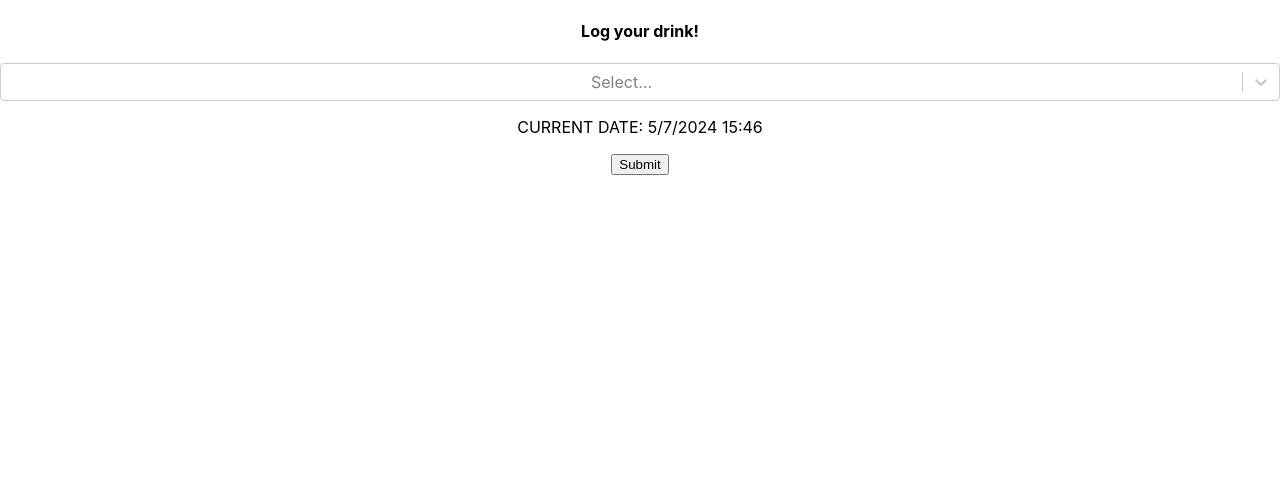
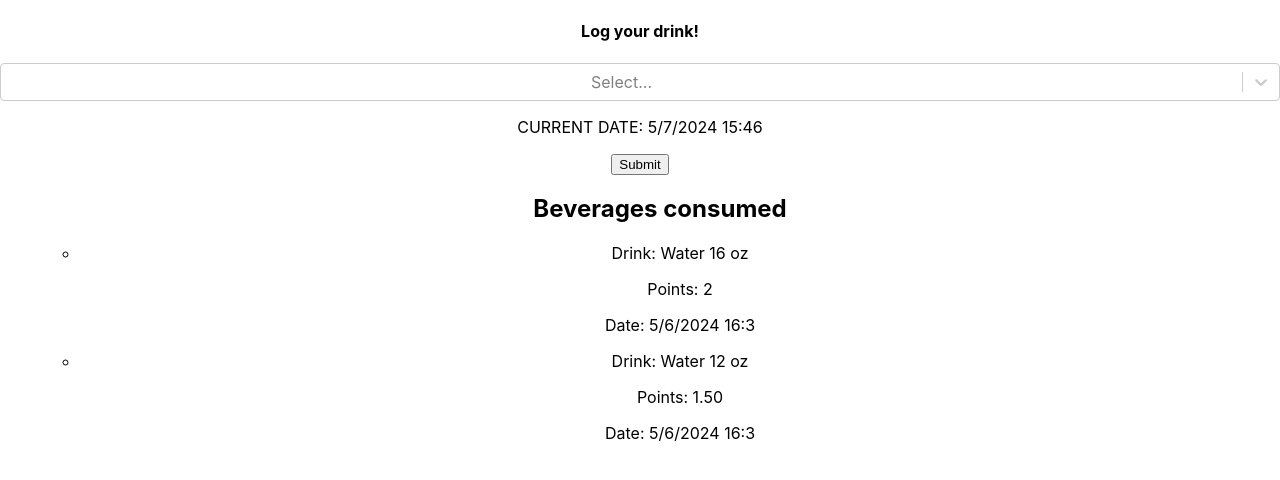
Before and after one commit to krichlin/Water-you-up-to, a React (Create React App) app in the folder water-you-up-to/: page / in a window 1280 px wide. Shown: the top 480 px of the page. Built offline with nearby package versions, Linux system fonts and the light colour scheme; data requests are answered from the project's data file.

Commit message:
finished list display and form submission

```diff
--- a/water-you-up-to/db.json
+++ b/water-you-up-to/db.json
@@ -1,54 +1,68 @@
 {
   "drinks": [
     {
-      "id": 1,
+      "id": "1",
       "name": "Water 8 oz",
       "point": "1.00"
     },
     {
-      "id": 2,
+      "id": "2",
       "name": "Water 12 oz",
       "point": "1.50"
     },
     {
-      "id": 3,
+      "id": "3",
       "name": "Water 16 oz",
       "point": "2"
     },
     {
-      "id": 4,
+      "id": "4",
       "name": "Sports Drink 12 oz",
       "point": "1.50"
     },
     {
-      "id": 5,
+      "id": "5",
       "name": "Sports Drink 20 oz",
       "point": "2.0"
     },
     {
-      "id": 6,
+      "id": "6",
       "name": "Soda 12 oz",
       "point": "1.00"
     },
     {
-      "id": 7,
+      "id": "7",
       "name": "Soda 16 oz",
       "point": "1.5"
     },
     {
-      "id": 8,
+      "id": "8",
       "name": "Beer / Wine / Liquor",
       "point": "0.25"
     },
     {
-      "id": 9,
+      "id": "9",
       "name": "Tea 8 oz",
       "point": "1.00"
     },
     {
-      "id": 10,
+      "id": "10",
       "name": "Tea 12 oz",
       "point": "1.5"
     }
+  ],
+  "Logs": [
+    {
+      "id": "970e",
+      "name": "Water 16 oz",
+      "points": "2",
+      "date": "5/6/2024 16:3"
+    },
+    {
+      "id": "2acd",
+      "name": "Water 12 oz",
+      "points": "1.50",
+      "date": "5/6/2024 16:3"
+    }
   ]
 }
--- a/water-you-up-to/src/App.js
+++ b/water-you-up-to/src/App.js
@@ -1,11 +1,11 @@
 import logo from './logo.svg';
 import './App.css';
-import LogForm from './components/LogForm'
+import MainPage from './components/MainPage'
 
 function App() {
   return (
     <div className="App">
-      <LogForm />
+      <MainPage />
     </div>
   );
 }
--- /dev/null
+++ b/water-you-up-to/src/components/ListDisplay.js
@@ -0,0 +1,24 @@
+import React, {useState} from "react";
+
+function ListDisplay({logs}) {
+   //console.log(name)
+
+    return (
+        <div>
+            <h2>Beverages consumed</h2>
+        <ul>
+            {logs.map((log) => {
+                return (
+                    <li className="listItem" key={log.id}>
+                        <p>Drink: {log.name}</p>
+                        <p>Points: {log.points}</p>
+                        <p>Date: {log.date}</p>
+                    </li>
+                )
+            })}
+        </ul>
+        </div>
+    )
+}
+
+export default ListDisplay
--- a/water-you-up-to/src/components/LogForm.js
+++ b/water-you-up-to/src/components/LogForm.js
@@ -4,6 +4,7 @@ import Select from 'react-select'
 
 
 function LogForm() {
+
   const [drinks, setDrinks] = useState([])
   const drinkOptions = []
   const date = new Date()
@@ -12,6 +13,7 @@ function LogForm() {
   const day = date.getDate()
   const showDateTime = month + '/' + day + '/' + year + ' '
   + date.getHours() + ':' + date.getMinutes()
+  let logData = {}
 
   useEffect(() => {
     fetch('http://localhost:6001/drinks')
@@ -19,7 +21,7 @@ function LogForm() {
     .then((data) => {
       console.log(data)
       //setDrinks(data)
-      data.forEach((value) => {
+      data.map((value) => {
         drinkOptions.push({
           key: value.id,
           value: value.point,
@@ -30,14 +32,43 @@ function LogForm() {
     })
   }, [])
 
+  function handleEvent(e) {
+    const {key ,value, label} = e
+    const newObject = {
+      "name": label,
+      "points": value,
+      "date": showDateTime
+    }
+    console.log(newObject)
+    logData ={...newObject}
+    console.log(logData)
+  }
+
+  function saveLog(e) {
+
+    e.preventDefault();
+
+    fetch('http://localhost:6001/Logs', {
+      method: 'POST',
+      headers: {
+        'Content-Type': 'application/json'
+      },
+      body: JSON.stringify(logData)
+    })
+    .then(resp => resp.json())
+    .then(data => console.log(data))
+  }
+
 
       return (
-        <form>
+        <div>
+        <form onSubmit={(e)=>saveLog(e)}>
           <h4>Log your drink!</h4>
-          <Select options={drinkOptions} onChange={(e) => console.log(e)}/>
+          <Select name="drink" options={drinkOptions} onChange={(e) => handleEvent(e)}/>
           <p>CURRENT DATE: {showDateTime}</p>
           <button type='submit'>Submit</button>
         </form>
+        </div>
       )
 }
 
--- a/water-you-up-to/src/components/MainDisplay.js
+++ b/water-you-up-to/src/components/MainDisplay.js
@@ -0,0 +1,15 @@
+import React, {useState, useEffect} from "react";
+import ListDisplay from './ListDisplay'
+
+function MainDisplay({Logs}) {
+
+
+
+      return (
+        <ul>
+            <ListDisplay logs={Logs}/>
+        </ul>
+      )
+}
+
+export default MainDisplay
--- a/water-you-up-to/src/components/MainPage.js
+++ b/water-you-up-to/src/components/MainPage.js
@@ -1,9 +1,26 @@
 import React, {useState, useEffect} from "react";
-import Header from './LogForm'
+import LogForm from './LogForm'
+import MainDisplay from "./MainDisplay";
 
 function MainPage() {
 
+    const [listItem, setListItem] = useState([])
+
+    useEffect(() => {
+        fetch('http://localhost:6001/Logs')
+        .then((res) => res.json())
+        .then((data) => {
+            setListItem(data)
+            console.log(listItem)
+        })
+      }, [])
+
     return(
-
+        <main>
+            <LogForm />
+            <MainDisplay Logs={listItem}/>
+        </main>
     )
 }
+
+export default MainPage
```
